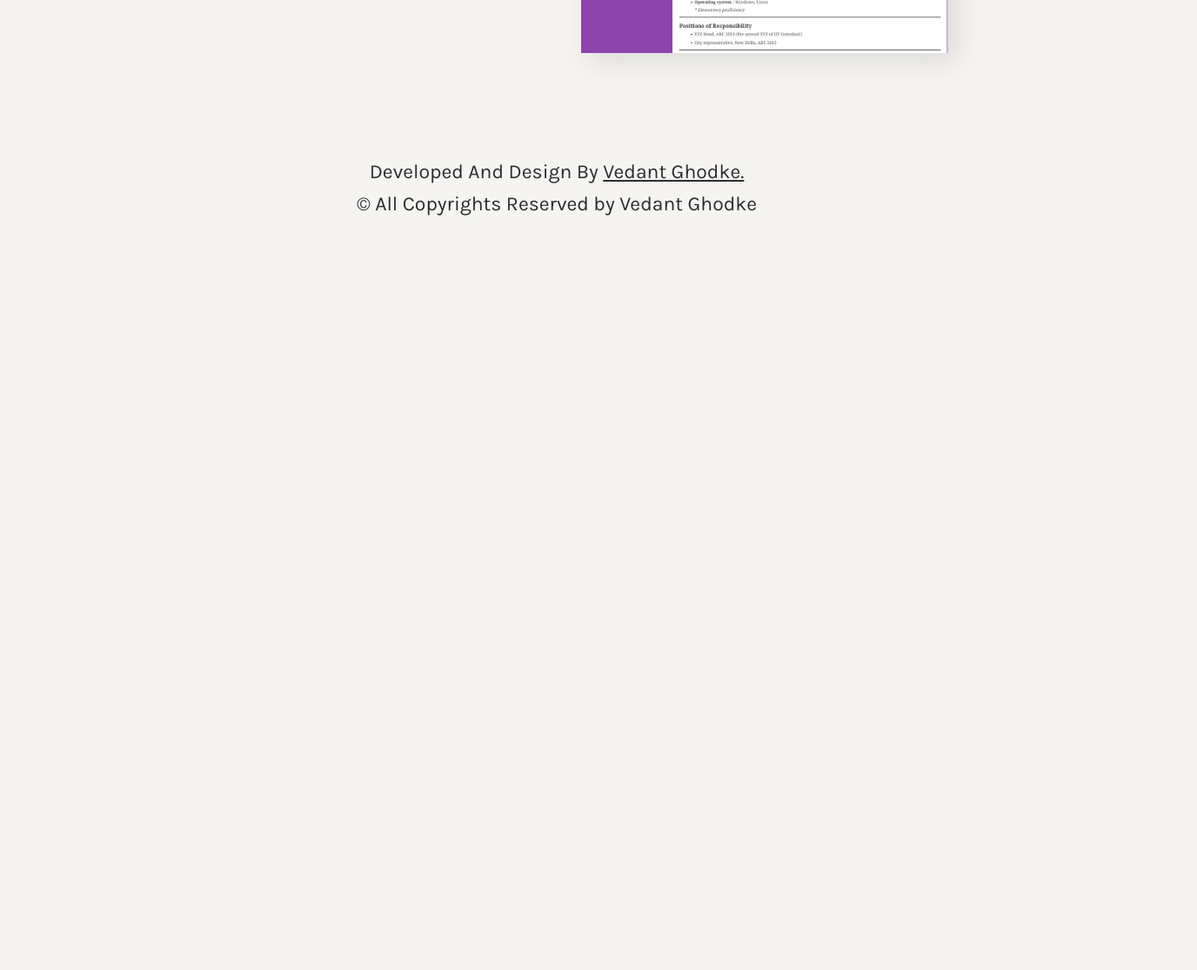
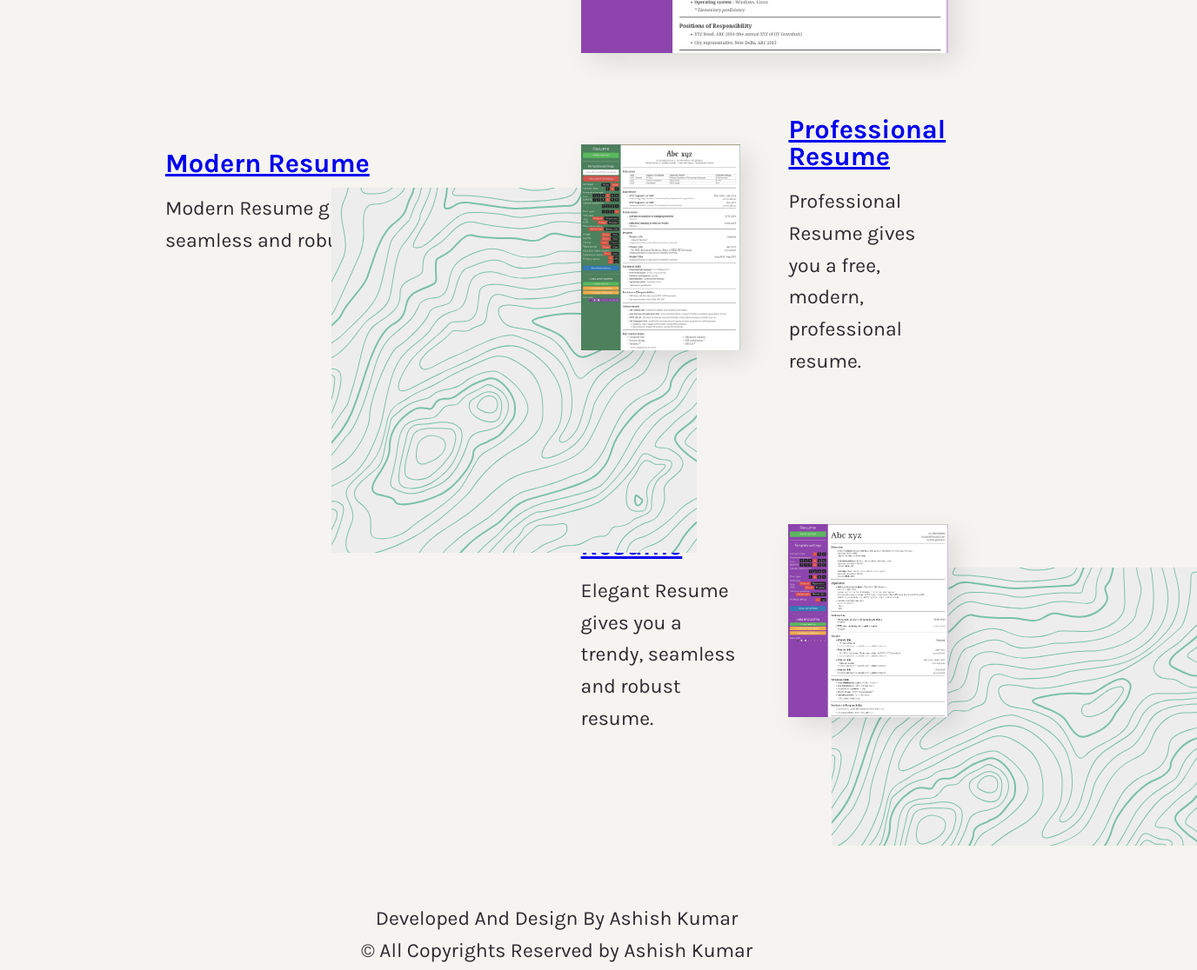
Before and after one commit to Ashishgo-sudo/test-test, a plain HTML site: page index.html in a window 1280 px wide. Shown: the part 1391-2507 px from the top of the page at 87% size, 1376 px wide, since content can reach past the window. Before the commit the page ends 1691 px from the top, so only its background shows below. Drawn offline with Linux system fonts and the light colour scheme; a web font is replaced by a local one.

Commit message:
Update index.html

```diff
--- a/index.html
+++ b/index.html
@@ -75,6 +75,32 @@
                         <a href="2/index.html"><img class="info-image relative z2" src="./img/resume-2.jpeg" alt="Teepee"></a>
                         <div class="pattern pattern--right-middle absolute z1"></div>
                     </div>
+
+
+                     <section class="grid-row grid-row--center">
+                <!-- Cabin -->
+                <div class="grid-column span-half pt3 pb3 mobile-m order-1">
+                    <div class="relative">
+                        <a href="1/index.html"><img class="info-image relative z2" src="./img/resume-1.jpeg" alt="Cabin"></a>
+                        <div class="pattern pattern--left-down absolute z1"></div>
+                    </div>
+                </div>
+                <div class="grid-column span-half pt3 pb3 mobile-m order-2">
+                    <a href="1/index.html"><h3>Professional Resume</h3></a>
+                    <p>Professional Resume gives you a free, modern, professional resume.</p>
+                </div>
+
+
+                     <div class="grid-column span-half pt3 pb3 mobile-m order-4">
+                    <a href="2/index.html"><h3>Elegant Resume</h3></a>
+                    <p>Elegant Resume gives you a trendy, seamless and robust resume.</p>
+                </div>
+                <div class="grid-column span-half pt3 pb3 mobile-m order-3">
+                    <div class="relative">
+                        <a href="2/index.html"><img class="info-image relative z2" src="./img/resume-2.jpeg" alt="Teepee"></a>
+                        <div class="pattern pattern--right-middle absolute z1"></div>
+                    </div>
+
                 </div>
             </section>
                 <!-- Fishing
@@ -154,8 +180,8 @@
     <!-- Footer -->
     <footer class="pt2 pb2">
         <div class="container align--center">
-            <p>Developed And Design By <a href="https://vedantghodke.github.io/" class="link">Vedant Ghodke.</a></p>
-            <p>&copy; All Copyrights Reserved by Vedant Ghodke</p>
+            <p>Developed And Design By Ashish Kumar </p>
+            <p>&copy; All Copyrights Reserved by Ashish Kumar</p>
         </div>
     </footer>
     </body>
```
